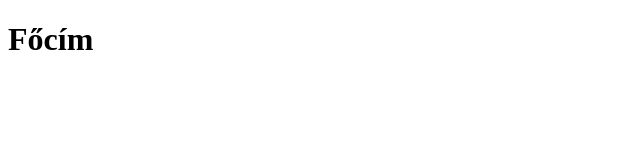
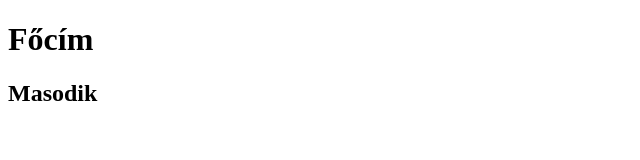
Before and after one commit to TrepakIldiko/Teszt, a plain HTML site: page index.html in a window 1280 px wide. Shown: the whole page, without its empty margins (0-640 px from the left). Drawn offline with Linux system fonts and the light colour scheme.

Commit message:
Mosositas

```diff
--- a/index.html
+++ b/index.html
@@ -8,5 +8,6 @@
 </head>
 <body>
     <h1>Főcím</h1>
+    <h2>Masodik</h2>
 </body>
 </html>
```
